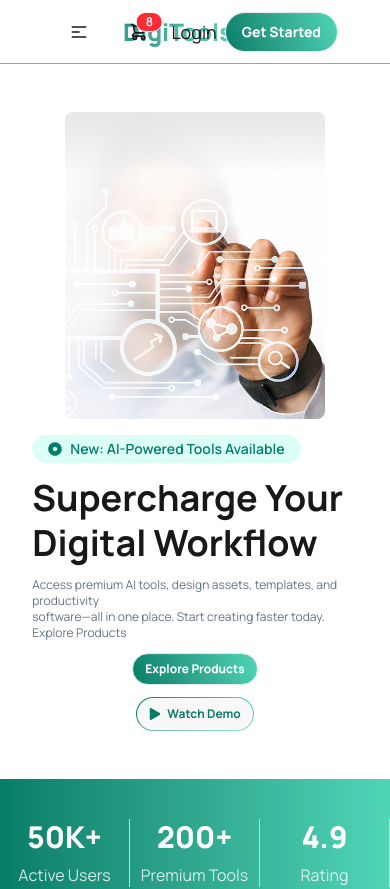
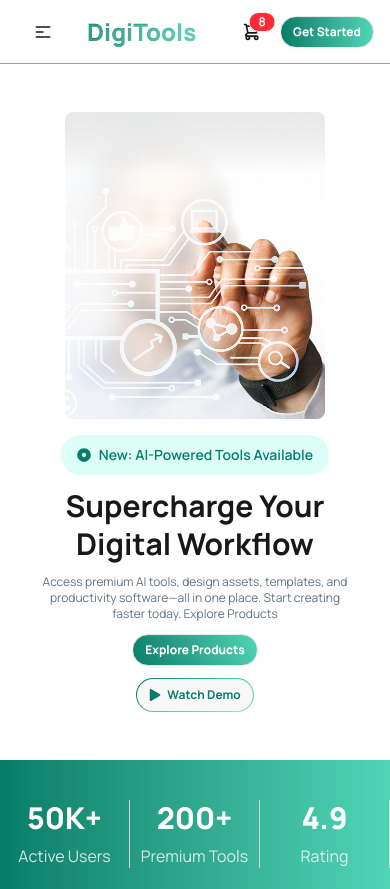
Before and after one commit to akashsarker99/A6-digitool-project, a React (Vite) app: page / in a window 390 px wide. Shown: the top 889 px of the page. Built offline with nearby package versions, Linux system fonts and the light colour scheme.

Commit message:
tried to make navbar responsive, footer section created and made it responsive too

```diff
--- a/src/App.css
+++ b/src/App.css
@@ -0,0 +1,4 @@
+footer ul li{
+    color: white;
+    font-size: 13px;
+}
--- a/src/components/banner/Banner.jsx
+++ b/src/components/banner/Banner.jsx
@@ -6,18 +6,18 @@ const Banner = () => {
     return (
         <div>
             <div className="hero w-11/12 mx-auto my-8">
-  <div className="hero-content flex-col lg:flex-row-reverse">
+  <div className="hero-content flex-col lg:flex-row-reverse lg:gap-8">
     <img
       src={bannerimg}
       className="max-w-sm rounded-lg w-[80%]"
     />
-    <div className=' space-y-3'>
+    <div className='space-y-3 text-center sm:text-left'>
 
-            <button className='bg-[#dbfff7] px-4 text-center py-1 rounded-full font-semibold text-[#067D68] flex items-center justify-center gap-2 text-sm sm:text-lg'><FaDotCircle></FaDotCircle> New: AI-Powered Tools Available</button>
-      <h1 className="text-4xl md:text-5xl font-bold leading-tight">Supercharge Your<br></br>Digital Workflow</h1>
+          <button className='btn mx-auto sm:mx-0 shadow-none border-none bg-[#dbfff7] px-4 text-center py-1 rounded-full font-semibold text-[#067D68] flex items-center justify-center gap-2 text-sm sm:text-[16px]'><FaDotCircle></FaDotCircle> New: AI-Powered Tools Available</button>
+      <h1 className="text-3xl md:text-5xl font-bold leading-tight">Supercharge Your Digital Workflow</h1>
       <p className='text-[#627382] text-xs sm:text-lg' >
-       Access premium AI tools, design assets, templates, and productivity<br></br>
-software—all in one place. Start creating faster today.<br></br>
+       Access premium AI tools, design assets, templates, and productivity
+software—all in one place. Start creating faster today.
 Explore Products
 
       </p>
--- a/src/components/footer/Footer.jsx
+++ b/src/components/footer/Footer.jsx
@@ -1,23 +1,66 @@
 import React from 'react';
+import { FaFacebook, FaInstagram } from 'react-icons/fa';
+import { FaSquareXTwitter } from 'react-icons/fa6';
 
 const Footer = () => {
     return (
         <div>
-            <footer className='bg-[#101727]'>
-                <div>
-                    <h2 className='text-white sm:text-3xl font-bold'>DigiTools</h2>
-                    <p className='text-white text-sm opacity-90'>Premium digital tools for creators, professionals, and businesses. Work smarter with our suite of powerful tools.</p>
+            <footer className='bg-[#101727] '>
+               <section className='container mx-auto flex flex-col md:flex-row
+                      md:justify-between gap-4 justify-around mt-8 p-10'>
+                   <div className='text-center md:text-left'>
+                    <h2 className='text-white sm:text-3xl font-bold mb-2'>DigiTools</h2>
+                    <p className='text-white text-sm opacity-90'>Premium digital tools for creators, <br></br>professionals, and businesses. Work smarter<br></br> with our suite of powerful tools.</p>
                 </div>
-                <div>
-                    <div><h2 className='text-xl text-white'>Product</h2>
-                     <ul>
+
+                  <div className='grid grid-cols-2 sm:grid-cols-3 gap-8 text-center md:text-left'>
+
+                      <div><h2 className='text-xl text-white mb-2'>Product</h2>
+                     <ul className='space-y-2'>
                         <li>Features</li>
                         <li>Pricing</li>
-                        <li></li>
+                        <li>Templates</li>
+                        <li>Integrations</li>
                      </ul>
                     </div>
+                    <div><h2 className='text-xl text-white mb-2'>Company</h2>
+                     <ul className='space-y-2'>
+                        <li>About</li>
+                        <li>Blog</li>
+                        <li>Carriers</li>
+                        <li>Press</li>
+                     </ul>
+                    </div>
+                    <div><h2 className='text-xl text-white mb-2'>Resources</h2>
+                     <ul className='space-y-2'>
+                        <li>Documentation</li>
+                        <li>Help Center</li>
+                        <li>Community</li>
+                        <li>Contact</li>
+                     </ul>
+                    </div>
+                  </div>
+
+
+                <div className='text-center md:text-left'>
+                    <h2 className='text-xl text-white mb-2'>Social Links</h2>
+                     <div className='flex gap-4 justify-center md:justify-start'>
+                        <FaInstagram className='text-white text-3xl hover:text-pink-600'></FaInstagram>
+                    <FaFacebook className='text-white text-3xl hover:text-blue-600'></FaFacebook>
+                    <FaSquareXTwitter className='text-white text-3xl hover:text-gray-600'></FaSquareXTwitter>
+                     </div>
                 </div>
-                <div></div>
+
+               </section>
+
+               <div className='border-t border-gray-400 py-4 px-8 container mx-auto flex flex-col md:flex-row items-center gap-3 md:justify-between'>
+                    <p className='text-white text-sm opacity-50'>&copy; 2026 Digitools. All rights reserved.</p>
+                    <div className='flex gap-6'>
+                     <p className='text-white text-sm opacity-50'>Privacy Policy</p>
+                     <p className='text-white text-sm opacity-50'>Terms of Service</p>
+                     <p className='text-white text-sm opacity-50'>Cookies</p>
+                    </div>
+               </div>
             </footer>
         </div>
     );
--- a/src/components/navbar/Navbar.jsx
+++ b/src/components/navbar/Navbar.jsx
@@ -4,7 +4,7 @@ const Navbar = () => {
     return (
         <div>
 
-            <div className="navbar bg-base-100 w-full mx-auto border-b border-gray-400 px-13">
+            <div className="navbar bg-base-100 w-full mx-auto border-b border-gray-400 px-4 md:px-8">
   <div className="navbar-start">
     <div className="dropdown">
       <div tabIndex={0} role="button" className="btn btn-ghost lg:hidden">
@@ -20,7 +20,7 @@ const Navbar = () => {
          <li><a href="">FAQ</a></li>
       </ul>
     </div>
-    <a className="btn btn-ghost font-extrabold text-2xl md:text-3xl bg-linear-65 from-[#067D68] to-[#50D5B7] bg-clip-text text-transparent">DigiTools</a>
+    <a className="btn btn-ghost font-extrabold text-2xl md:text-3xl bg-linear-to-r from-[#067D68] to-[#50D5B7] bg-clip-text text-transparent">DigiTools</a>
   </div>
   <div className="navbar-center hidden lg:flex">
     <ul className="menu menu-horizontal px-1">
@@ -51,8 +51,8 @@ const Navbar = () => {
         </div>
       </div>
     </div>
-     <button className='ml-3 text-lg '>Login</button>
-           <button className= 'btn text-white font-bold bg-linear-65 from-[#067D68] to-[#50D5B7] rounded-full ml-2 transition-all ease-in-out duration-400 hover:scale-105'>Get Started</button>
+     <button className='ml-3 text-lg hidden sm:block '>Login</button>
+           <button className= 'btn btn-sm sm:btn-md text-white font-bold bg-linear-to-r from-[#067D68] to-[#50D5B7] rounded-full ml-2 transition-all ease-in-out duration-400 hover:scale-105'>Get Started</button>
 
   </div>
 </div>
```
